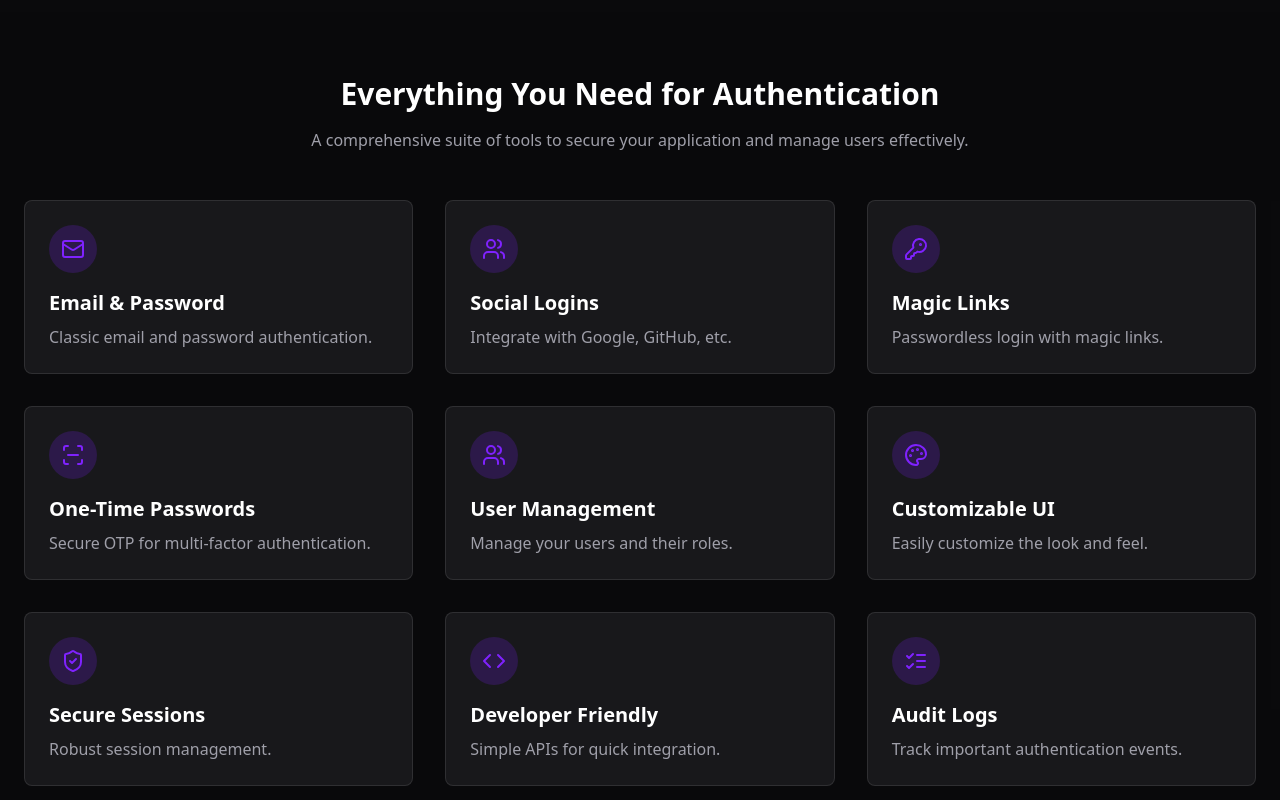
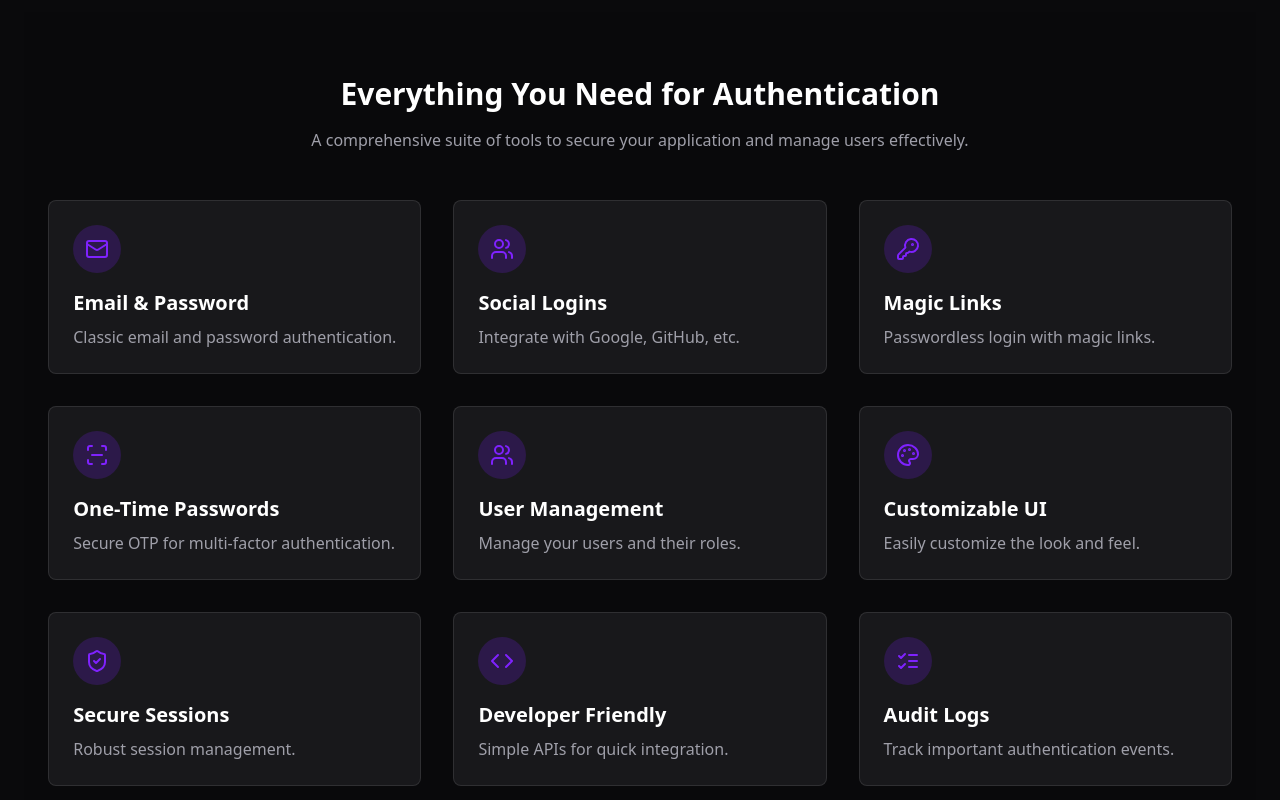
Before and after one commit to Abdullah-dev0/SecureStart, a Next.js app: page / in a window 1280 px wide. Shown: the part 2340-3140 px from the top of the page. Built offline with nearby package versions, Linux system fonts and the light colour scheme.

Commit message:
refactor: simplify layout structure and improve component wrapping

```diff
--- a/app/layout.tsx
+++ b/app/layout.tsx
@@ -55,7 +55,7 @@ export default function RootLayout({
 			{/* // please remove the background color from the body tag if you dont want it  */}
 			<body className={`${geistSans.variable} ${geistMono.variable} antialiased bg-background/80`}>
 				<ThemeProvider attribute="class" defaultTheme="dark" enableSystem disableTransitionOnChange>
-					<main className="mx-auto flex flex-col w-full justify-center ">{children}</main>
+					{children}
 				</ThemeProvider>
 			</body>
 		</html>
--- a/app/page.tsx
+++ b/app/page.tsx
@@ -301,7 +301,7 @@ export function MagicLinkForm() {
 	];
 
 	return (
-		<>
+		<div className="flex flex-col justify-center items-center">
 			<Navbar />
 
 			{/* Hero Section */}
@@ -620,7 +620,7 @@ export function MagicLinkForm() {
 					</div>
 				</div>
 			</footer>
-		</>
+		</div>
 	);
 };
 
```
